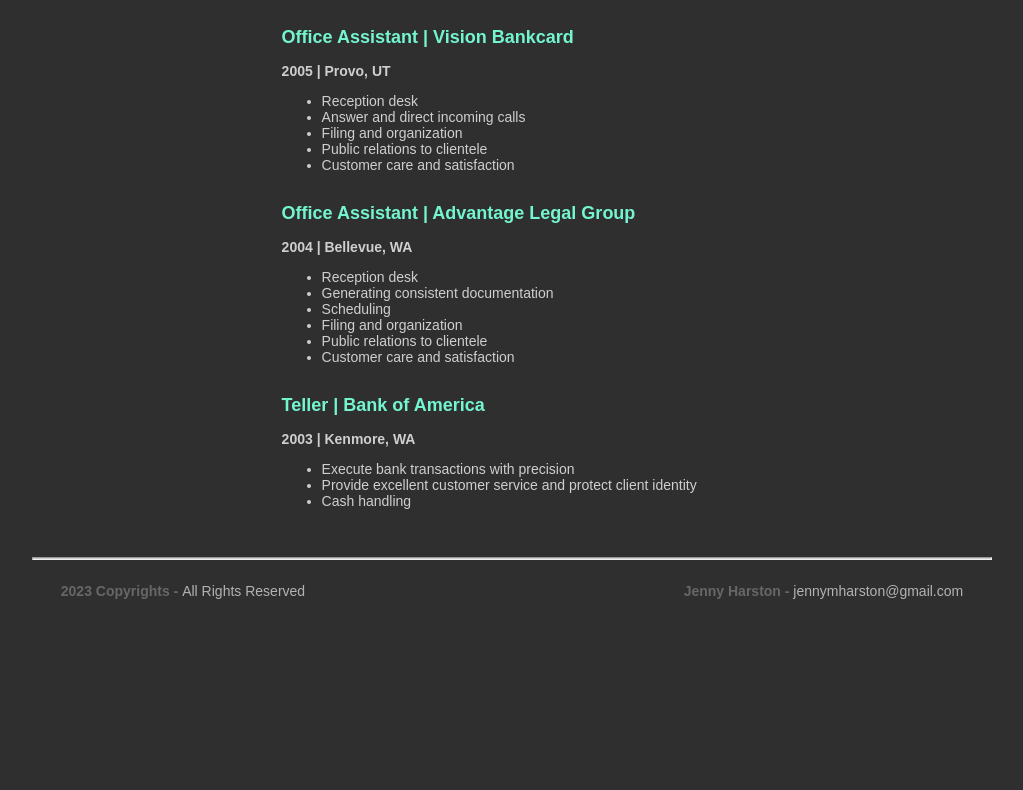
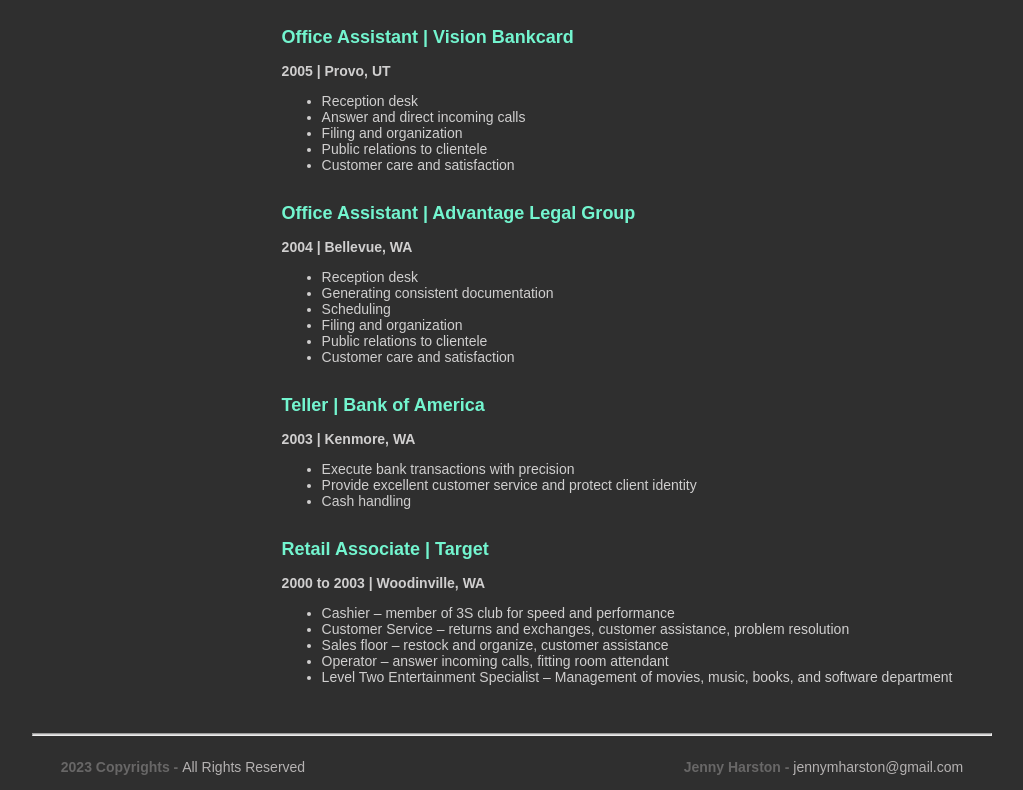
Before and after one commit to harstonj/harstonj.github.io, a plain HTML site: page index.html in a window 1280 px wide. Shown: the part 3029-3819 px from the top of the page, without its empty margins (128-1151 px from the left). Before the commit the page ends 3643 px from the top, so only its background shows below. Drawn offline with nearby package versions, Linux system fonts and the light colour scheme.

Commit message:
Update index.html

```diff
--- a/index.html
+++ b/index.html
@@ -229,6 +229,19 @@
 			<li>Cash handling</li>
 		</ul>
     </article>
+    <!-- Fifth WORK details  -->
+    <article class="section3Content">
+      <h2 class="sectionContentTitle">Retail Associate | Target</h2>
+      <h3 class="sectionContentSubTitle">2000 to 2003 | Woodinville, WA</h3>
+
+		<ul>
+			<li>Cashier – member of 3S club for speed and performance</li>
+			<li>Customer Service – returns and exchanges, customer assistance, problem resolution</li>
+			<li>Sales floor – restock and organize, customer assistance</li>
+			<li>Operator – answer incoming calls, fitting room attendant</li>
+			<li>Level Two Entertainment Specialist – Management of movies, music, books, and software department</li>
+		</ul>
+    </article>
 	<!-- Links to expore your past projects and download your CV -->
 <!--
 	<aside class="externalResourcesNav">
```
